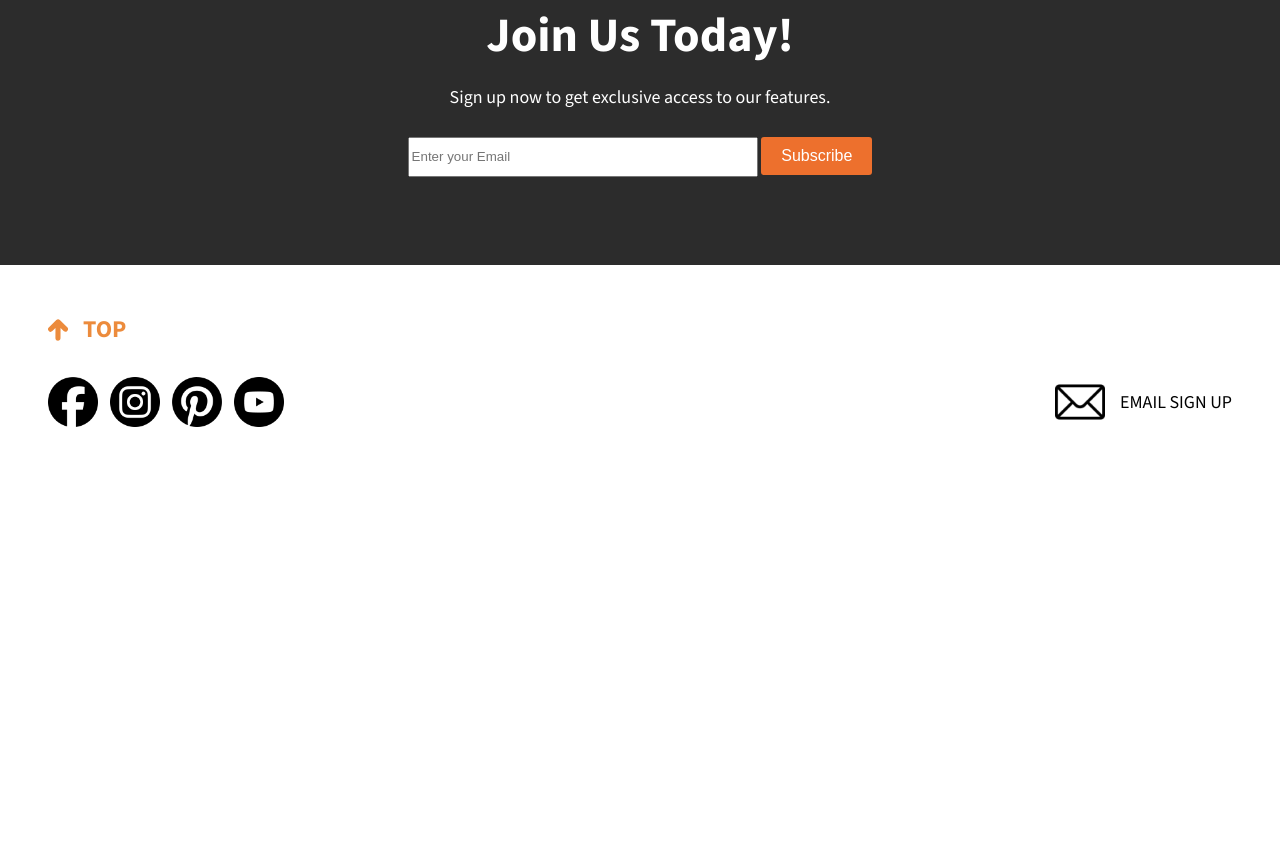
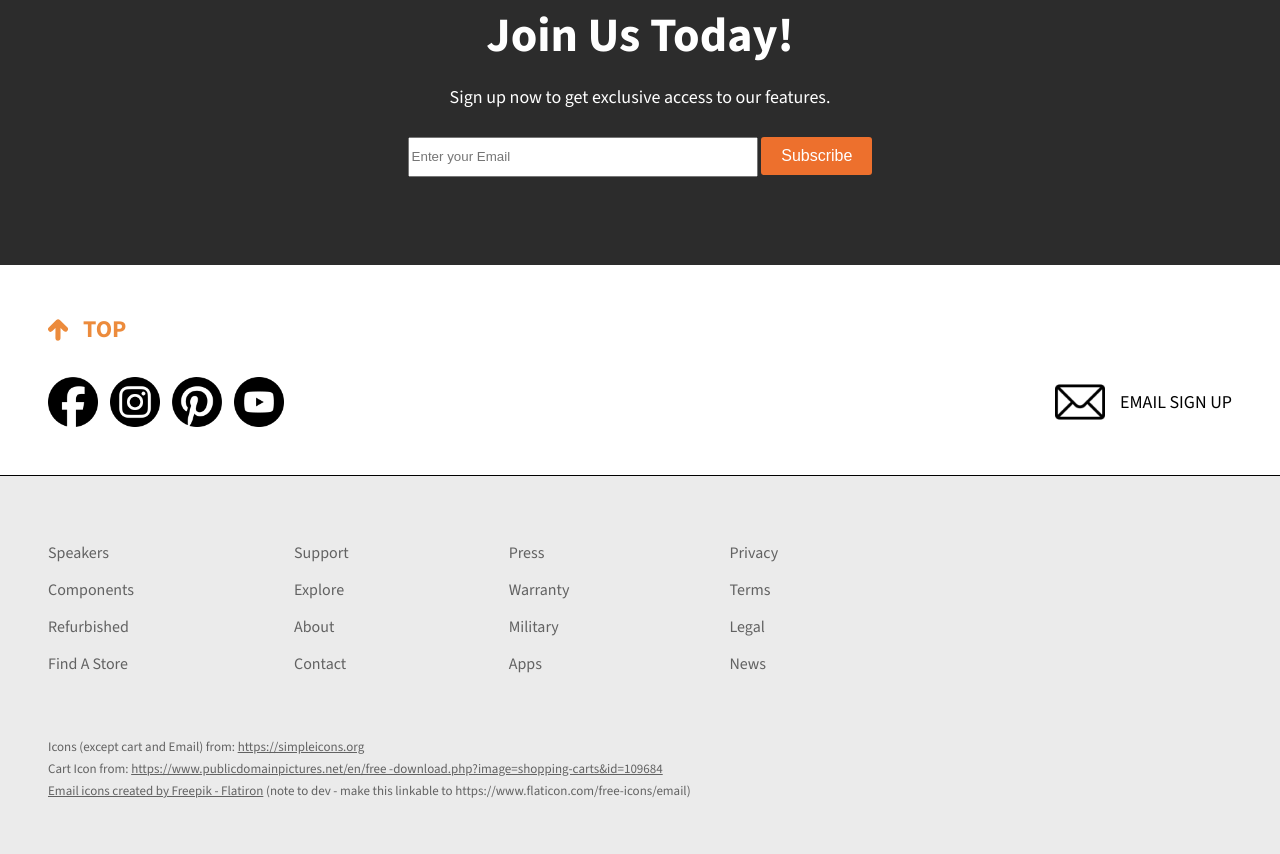
Before and after one commit to Erhardt-777/Mock-Up-Project, a plain HTML site: page index.html in a window 1280 px wide. Shown: the part 5588-6442 px from the top of the page. Before the commit the page ends 6063 px from the top, so only its background shows below. Drawn offline with nearby package versions, Linux system fonts and the light colour scheme.

Commit message:
Add Footer Section

```diff
--- a/index.html
+++ b/index.html
@@ -252,10 +252,41 @@
             </div>
 
         </section>
-
-
     </main>
     <footer>
+        <div class="footer_wrapper">
+            <div class="foot-menu_inner-wrapper">
+                <div class="foot-menu_items">
+                    <p><a href="#0">Speakers</a></p>
+                    <p><a href="#0">Components</a></p>
+                    <p><a href="#0">Refurbished</a></p>
+                    <p><a href="#0">Find A Store</a></p>
+                </div>
+                <div class="foot-menu_items">
+                    <p><a href="#0">Support</a></p>
+                    <p><a href="#0">Explore</a></p>
+                    <p><a href="#0">About</a></p>
+                    <p><a href="#0">Contact</a></p>
+                </div>
+                <div class="foot-menu_items">
+                    <p><a href="#0">Press</a></p>
+                    <p><a href="#0">Warranty</a></p>
+                    <p><a href="#0">Military</a></p>
+                    <p><a href="#0">Apps</a></p>
+                </div>
+                <div class="foot-menu_items">
+                    <p><a href="#0">Privacy</a></p>
+                    <p><a href="#0">Terms</a></p>
+                    <p><a href="#0">Legal</a></p>
+                    <p><a href="#0">News</a></p>
+                </div>
+            </div>
+            <div class="foot-resources_inner-wrapper">
+                <p>Icons (except cart and Email) from: <a href="https://simpleicons.org">https://simpleicons.org</a></p>
+                <p>Cart Icon from: <a href="https://www.publicdomainpictures.net/en/free-download.php?image=shopping-carts&id=109684">https://www.publicdomainpictures.net/en/free -download.php?image=shopping-carts&id=109684</a></p>
+                <p><a href="https://www.flaticon.com/free-icons/email">Email icons created by Freepik - Flatiron</a> (note to dev - make this linkable to https://www.flaticon.com/free-icons/email)</p>
+            </div>
+        </div>
     </footer>
     <script src="./scripts/script.js"></script>
 </body>
--- a/styles/style.css
+++ b/styles/style.css
@@ -511,6 +511,50 @@ tr td:last-child{
     font-weight: 300;
   }
 
+/* === Footer Section === */
+
+footer{
+  border-top: 1px solid black;
+  background-color: rgb(235, 235, 235);
+}
+
+.footer_wrapper{
+  padding: 50px 50px 50px 16px;
+  max-width: 1216px;
+  margin: 0 auto;
+  font-weight: 350;
+  color: rgb(98, 98, 98);
+}
+
+.foot-menu_inner-wrapper{
+  display: flex;
+  justify-content: start;
+  flex-wrap: wrap;
+  gap: 10rem;
+  padding-bottom: 3rem;
+}
+
+.footer_wrapper a{
+  font-weight: 350;
+  color: rgb(98, 98, 98);
+}
+
+.foot-resources_inner-wrapper{
+  font-size: small;
+  display: flex;
+  flex-direction: column;
+  justify-content: center;
+  align-content: center;
+}
+
+.foot-resources_inner-wrapper p{
+  margin: 0 0 5px 0;
+}
+
+.foot-resources_inner-wrapper a{
+  text-decoration: underline;
+}
+
 @media (min-width: 600px) {
   .hero_text h1,
   .all-new-section__inner h2,
@@ -617,10 +661,6 @@ tr td:last-child{
   }
 }
 
-/* === Contacts And Socials Section === */
-
-
-
 @media (min-width: 1120px) {
   .top_logo img{
     max-width: fit-content;
```
